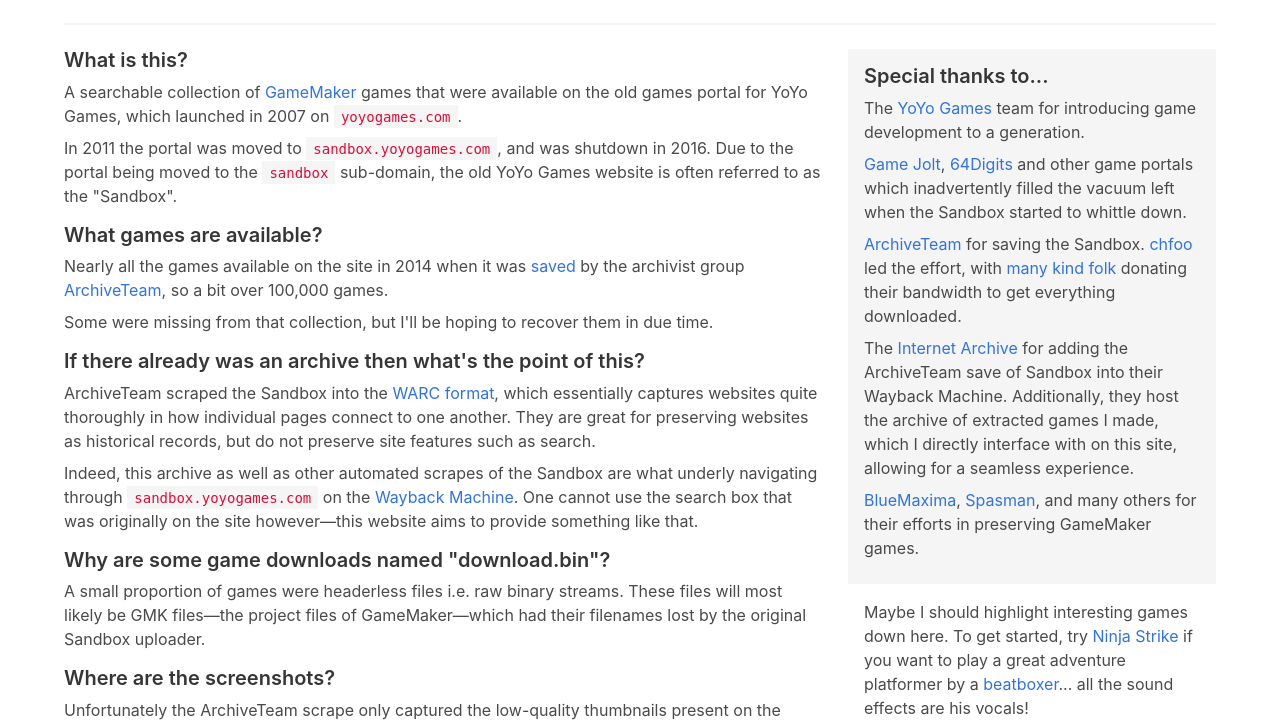
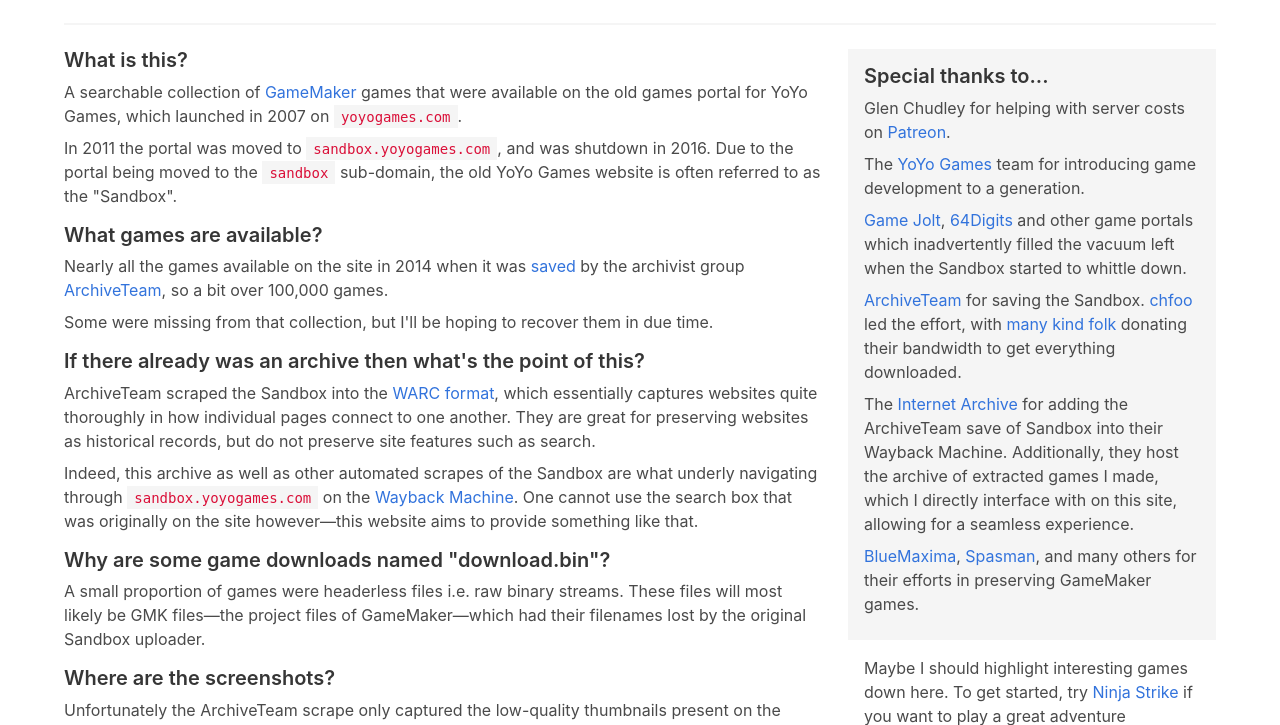
Before and after one commit to honno/yygarchive.org, a Flask app: page / in a window 1280 px wide. Shown: the part 103-828 px from the top of the page. Run offline with Flask 2, Linux system fonts and the light colour scheme.

Commit message:
shoutout to a patron :o

```diff
--- a/app/templates/index.html
+++ b/app/templates/index.html
@@ -44,6 +44,7 @@
         <div class="column" >
             <div class="container has-background-light p-4" >
                 <h2 class="title is-5 mb-2">Special thanks to...</h2>
+                <p class="mb-2">Glen Chudley for helping with server costs on <a href="https://www.patreon.com/yygarchive">Patreon</a>.</p>
                 <p class="mb-2">The <a href="https://www.yoyogames.com/">YoYo Games</a> team for introducing game development to a generation.</p>
                 <p class="mb-2"><a href="https://www.gamejolt.com/">Game Jolt</a>, <a href="https://www.64digits.com/">64Digits</a> and other game portals which inadvertently filled the vacuum left when the Sandbox started to whittle down.</p>
                 <p class="mb-2"><a href="https://archiveteam.org/index.php?title=Main_Page">ArchiveTeam</a> for saving the Sandbox. <a href="https://chfoo.github.io/">chfoo</a> led the effort, with <a href="http://tracker.archiveteam.org/gamemakersandbox/">many kind folk</a> donating their bandwidth to get everything downloaded.</p>
```
